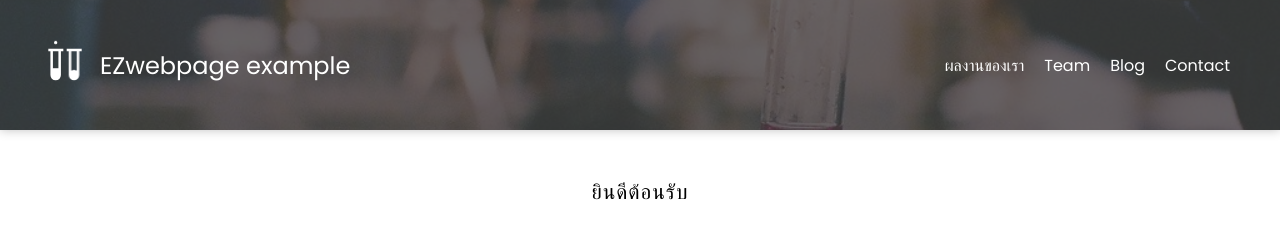
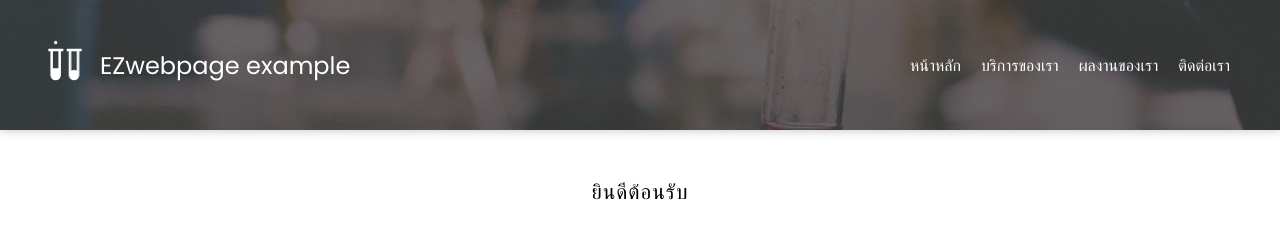
Before and after one commit to EZwebpage/Showcase, a Jekyll site: the page built from index.md, in a window 1280 px wide. Shown: the top 240 px of the page. Built offline with Jekyll 4.4.1, drawn with Linux system fonts in a browser that asks for light colours; nearby versions of some CDN libraries.

Commit message:
Update header.html

```diff
--- a/_includes/header.html
+++ b/_includes/header.html
@@ -23,36 +23,36 @@
     {%- endcomment -%}
 
     <a
+      href="{{ '/' | relative_url }}"
+      class="nav_link"
+      data-tooltip="Home"
+      data-placement="bottom"
+      data-delay="400"
+      >หน้าหลัก</a
+    >
+    <a
       href="{{ 'resources' | relative_url }}"
       class="nav_link"
-      data-tooltip="Tools, datasets, and more"
+      data-tooltip="Services"
+      data-placement="bottom"
+      data-delay="400"
+      >บริการของเรา</a
+    >
+    <a
+      href="{{ 'team' | relative_url }}"
+      class="nav_link"
+      data-tooltip="Gallery"
       data-placement="bottom"
       data-delay="400"
       >ผลงานของเรา</a
     >
     <a
-      href="{{ 'team' | relative_url }}"
+      href="{{ 'contact' | relative_url }}"
       class="nav_link"
-      data-tooltip="About our team"
+      data-tooltip="Contact"
       data-placement="bottom"
       data-delay="400"
-      >Team</a
-    >
-    <a
-      href="{{ 'blog' | relative_url }}"
-      class="nav_link"
-      data-tooltip="News, videos, and musings about miscellany"
-      data-placement="bottom"
-      data-delay="400"
-      >Blog</a
-    >
-    <a
-      href="{{ 'contact' | relative_url }}"
-      class="nav_link"
-      data-tooltip="Email, address, and location"
-      data-placement="bottom"
-      data-delay="400"
-      >Contact</a
+      >ติดต่อเรา</a
     >
   </nav>
 </header>
```
